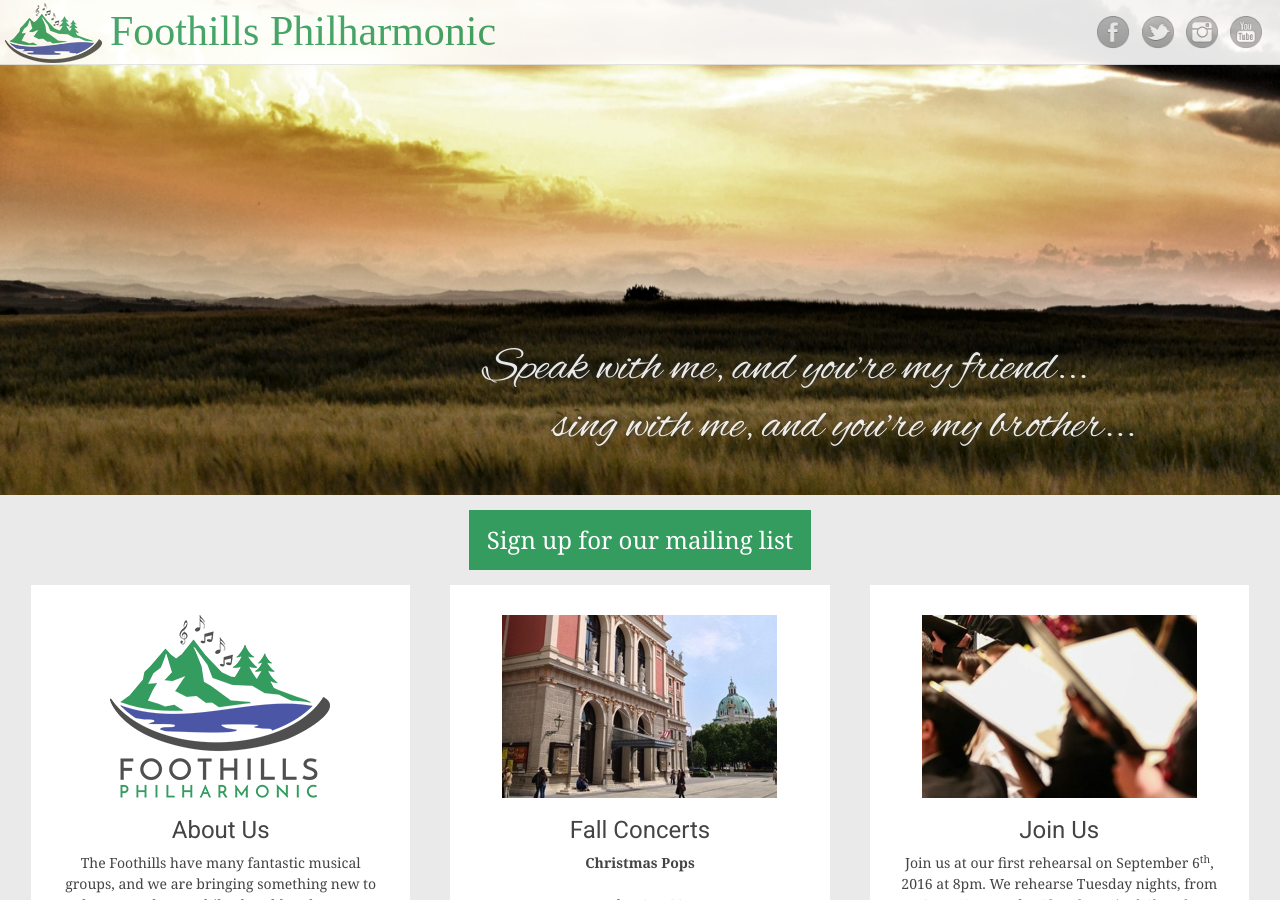
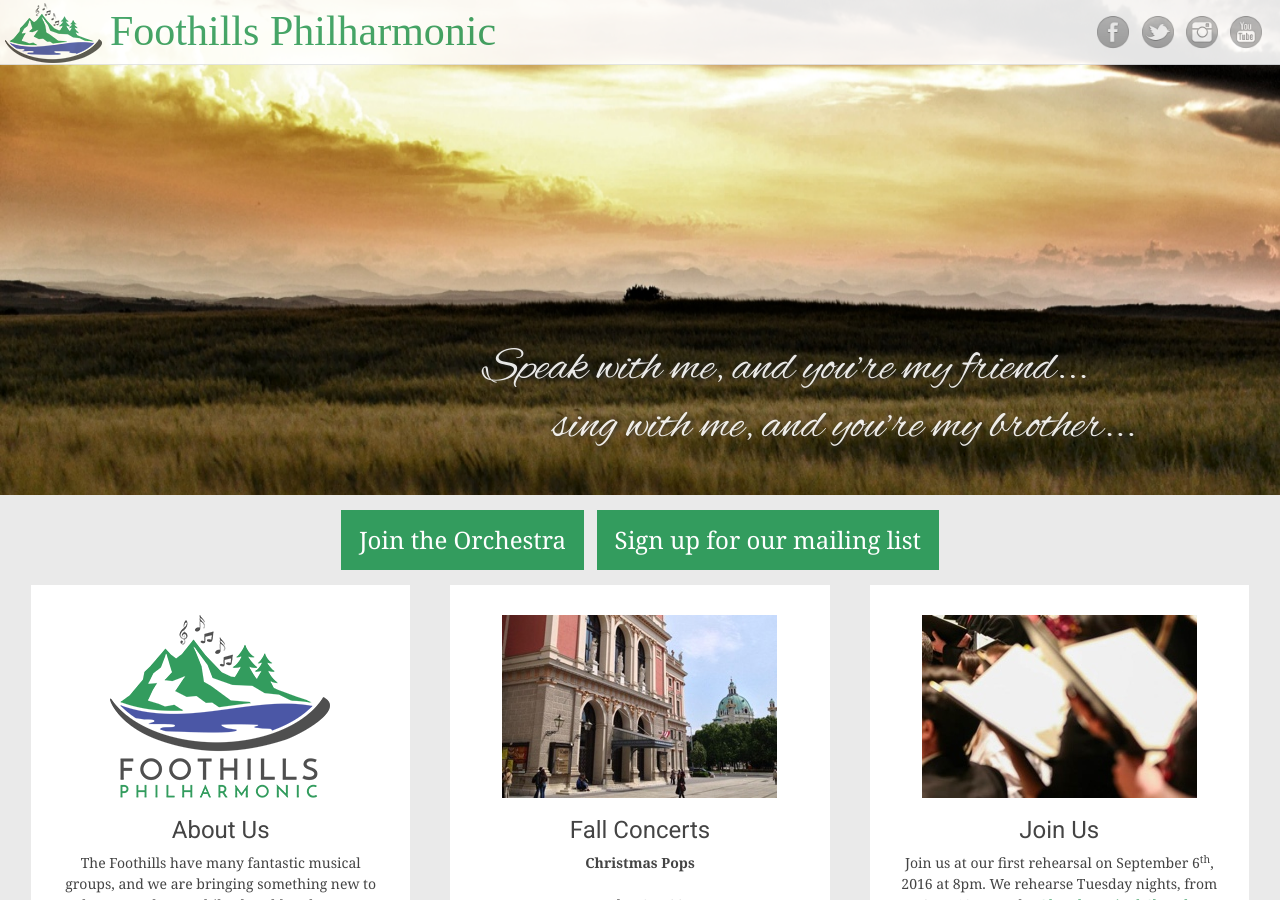
Before and after one commit to percyhanna/fps, a Jekyll site: the page built from index.html, in a window 1280 px wide and 900 px high. Built offline with Jekyll 4.4.1, drawn with Linux system fonts in a browser that asks for light colours; some web fonts are replaced; Markdown is read by kramdown in place of the engine named in the settings.

Commit message:
Add Orchestra registration button

```diff
--- a/_layouts/default.html
+++ b/_layouts/default.html
@@ -39,6 +39,7 @@
 
     <div id="content" class="site-content">
       <p style="text-align: center;">
+        <a href="https://www.surveymonkey.com/s/W53P9ND" target="_blank" style="margin-top: 26px; background-color: #339c5e;color: #fff;padding: 0.5em 0.75em;margin: 0 auto;display: inline-block; font-size: 24px;">Join the Orchestra</a>
         <a href="http://eepurl.com/bzn_Jf" target="_blank" style="margin-top: 26px; background-color: #339c5e;color: #fff;padding: 0.5em 0.75em;margin: 0 auto;display: inline-block; font-size: 24px;">Sign up for our mailing list</a>
       </p>
       {{ content }}
```
